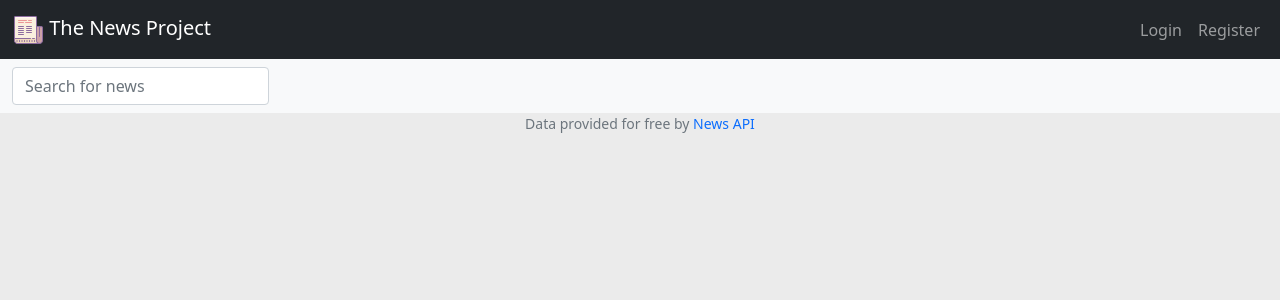
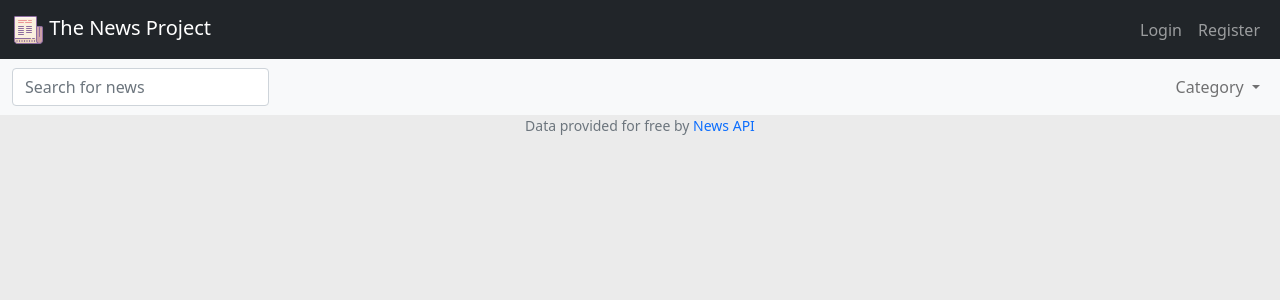
Before and after one commit to TruePadawan/The-News-Project, a Flask app: template templates/index.html in a window 1280 px wide. Shown: the top 300 px of the page. Run offline with Flask 2, Linux system fonts and the light colour scheme; the template is opened without the code that fills it, so the values that code supplies are empty.

Commit message:
More Functionality
* Added a list of sites to not get news articles from cuz they're crap

* Added a Category feature to filter news

```diff
--- a/app.py
+++ b/app.py
@@ -29,7 +29,7 @@ Session(app)
 def index():
 	data = getNews()
 	session["pages"] = int(data["totalResults"]/10)
-	print(session["pages"])
+	session["category"] = "general"
 	data = data["articles"]
 	return render_template("index.html", data=data)
 
@@ -46,9 +46,17 @@ def load():
 			res = make_response(jsonify({}), 200)
 		else:
 			newsapi = NewsApiClient(api_key='e4d87e0f7a344caab7bb41c4f7318e84')
-			top_headlines = newsapi.get_top_headlines(language='en', page_size=10, page=page)
+			top_headlines = newsapi.get_top_headlines(language='en', page_size=10, page=page, category=session["category"])
 			res = make_response(jsonify(top_headlines), 200)
 	return res
+
+@app.route('/category/<ext>')
+def category(ext):
+	newsapi = NewsApiClient(api_key='e4d87e0f7a344caab7bb41c4f7318e84')
+	data = newsapi.get_top_headlines(language='en', page_size=10, category=ext)
+	session["category"] = ext
+	data = data["articles"]
+	return render_template("index.html", data=data)
 
 @app.route('/search', methods=["POST"])
 def search():
--- a/helpers.py
+++ b/helpers.py
@@ -25,5 +25,6 @@ def getNews():
 def searchNews(info):
     newsapi = NewsApiClient(api_key='e4d87e0f7a344caab7bb41c4f7318e84')
     news = newsapi.get_everything(qintitle="+"+info, language='en', page_size=20, sort_by='relevancy',
-    from_param=date.today(), to=date.today(), exclude_domains='theonlinecitizen.com,investmentwatchblog.com,protothema.gr,dailymail.co.uk,adweek.com,twit.tv,sankakucomplex.com,guru3d.com,news.com.au,developers.google.com,punchng.com')
+    from_param=date.today(), to=date.today(),
+    exclude_domains='theonlinecitizen.com,investmentwatchblog.com,protothema.gr,dailymail.co.uk,adweek.com,twit.tv,sankakucomplex.com,guru3d.com,news.com.au,developers.google.com,punchng.com,rappler.com,mb.com.ph,bbc.com,gmanetwork.com')
     return news
--- a/templates/index.html
+++ b/templates/index.html
@@ -10,18 +10,31 @@
 			<form class="bd-search position-relative me-auto" action="/search" method="post">
       			<input type="search" class="form-control" id="search-input" name="search-input" placeholder="Search for news" aria-label="Search for news" autocomplete="off">
     		</form>
+    		<ul class="navbar-nav">
+	    		<li class="nav-item dropdown">
+		          <a class="nav-link dropdown-toggle" href="#" id="categoryDropdown" role="button" data-bs-toggle="dropdown" aria-expanded="false">
+		            Category
+		          </a>
+		          <ul class="dropdown-menu" aria-labelledby="categoryDropdown">
+		            <li><a class="dropdown-item" href="/category/business">Business</a></li>
+		            <li><a class="dropdown-item" href="/category/entertainment">Entertainment</a></li>
+		            <li><a class="dropdown-item" href="/category/health">Health</a></li>
+		            <li><a class="dropdown-item" href="/category/science">Science</a></li>
+		            <li><a class="dropdown-item" href="/category/sports">Sports</a></li>
+		            <li><a class="dropdown-item" href="/category/technology">Technology</a></li>
+		          </ul>
+		        </li>
+	    	</ul>
 		</div>
 	</nav>
 {% endblock %}
 
 {% block main %}
-
-
 	<template id="post_template">
 		<article>
 			<div class="card">
 				<div class="card-header" id="head"></div>
-				<img src="" class="card-img-top" alt="Image" id="img">
+				<img src="" class="card-img-top" id="img" alt="">
 				<div class="card-body">
 					<h5 class="card-title" style="font-weight: bold;" id="ptitle"></h5>
 					<p class="font-monospace" id="des"></p>
@@ -31,7 +44,6 @@
 		</article>
 	</template>
 
-
 	{% for row in data %}
 		{% if row["description"] %}
 			<article>
@@ -40,7 +52,7 @@
 	    				{{ row["source"]["name"] }}
 	  				</div>
 					{% if row['urlToImage'] %}
-						<img src="{{ row['urlToImage'] }}" class="card-img-top" alt="Image">
+						<img src="{{ row['urlToImage'] }}" class="card-img-top" alt="">
 					{% endif %}
 					<div class="card-body">
 						<h5 class="card-title" style="font-weight: bold;">{{ row["title"]}} </h5>
--- a/templates/layout.html
+++ b/templates/layout.html
@@ -13,7 +13,7 @@
 
 	<link rel="stylesheet" href="/static/main.css">
 	{% block script %}{% endblock %}
-	<link href="/static/news.ico" rel="icon">
+	<link href="/static/img/news.ico" rel="icon">
 	<title>The News Project</title>
 
 </head>
@@ -24,7 +24,7 @@
 		<div class="container-fluid">
 
 			<a class="navbar-brand" href="/">
-				<img src="/static/news.ico" alt="WebPage Icon" class="d-inline-block align-text-top">
+				<img src="/static/img/news.ico" alt="WebPage Icon" class="d-inline-block align-text-top">
 				The News Project
 			</a>
 
```
Also changed, not shown: static/gta.jpg (deleted), static/img/news.ico (renamed from static/news.ico).
